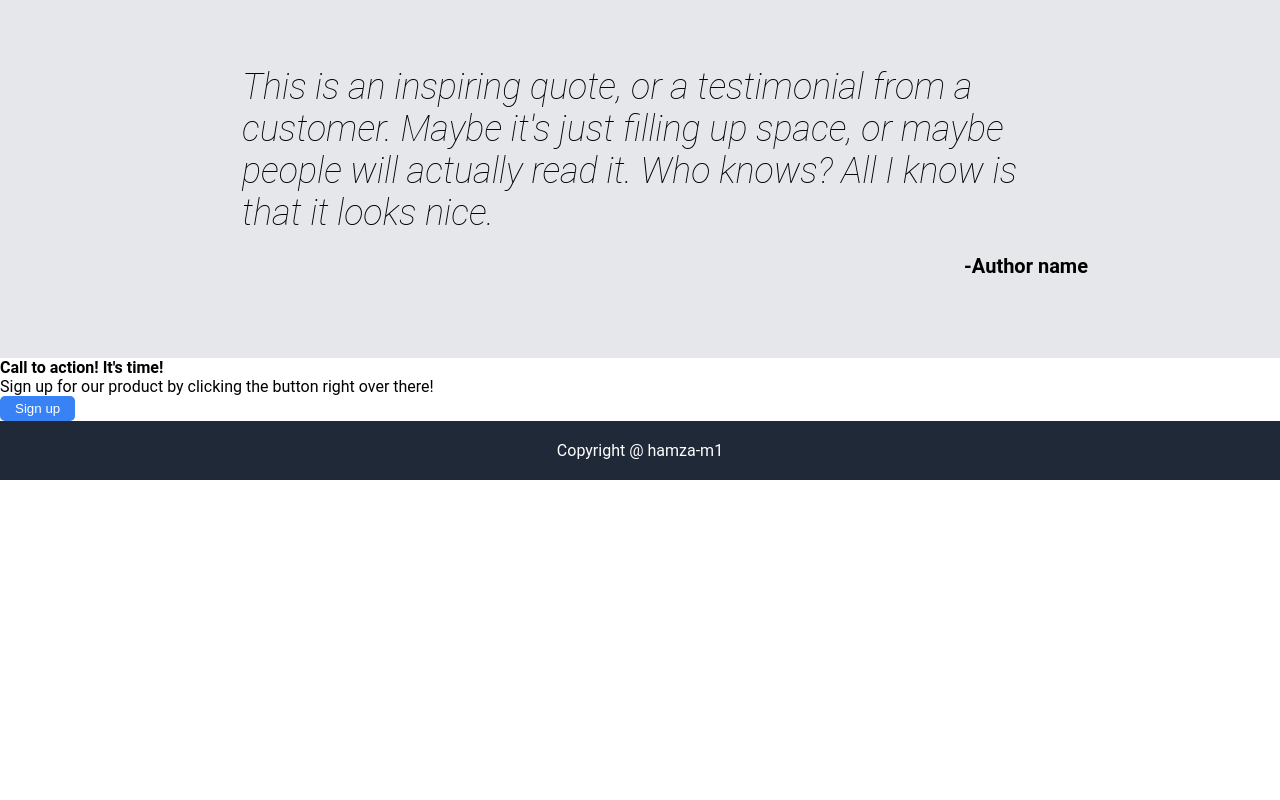
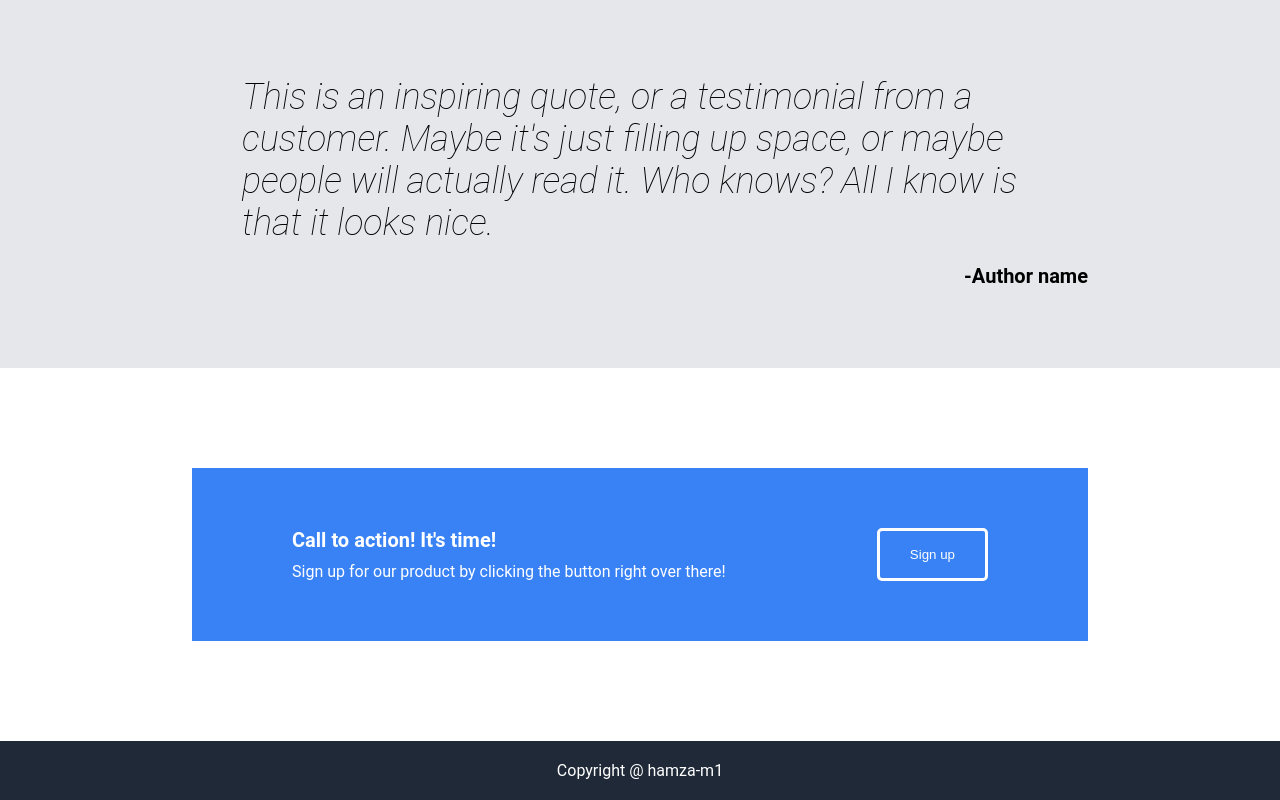
Before and after one commit to hamza-m1/odin-landing-page, a plain HTML site: page index.html in a window 1280 px wide. Shown: the part 1197-1997 px from the top of the page. Before the commit the page ends 1677 px from the top, so only its background shows below. Drawn offline with Linux system fonts and the light colour scheme.

Commit message:
Style action section

```diff
--- a/styles.css
+++ b/styles.css
@@ -16,7 +16,8 @@ body {
 header,
 .main,
 .gallery,
-.quote {
+.quote,
+.action {
     /* max-width: 80%; */
     padding: 20px 15%;
 }
@@ -70,7 +71,7 @@ header a {
 button {
     color: white;
     background-color: #3882F6;
-    padding: 5px 15px;
+    padding: 10px 30px;
     border-radius: 5px;
 }
 
@@ -145,6 +146,27 @@ button {
 
 
 
+.action-box {
+    background-color: #3882F6;
+    padding: 60px 100px;
+    margin: 80px 0px;
+    display: flex;
+    color: white;
+    justify-content: space-between;
+}
+
+.action-text h4 {
+    font-size: 20px;
+    margin-bottom: 10px;
+}
+
+.action-button {
+    border: 3px solid white;
+    flex: 0 0 1;
+}
+
+
+
 footer {
     margin-top: auto;
     text-align: center;
```
